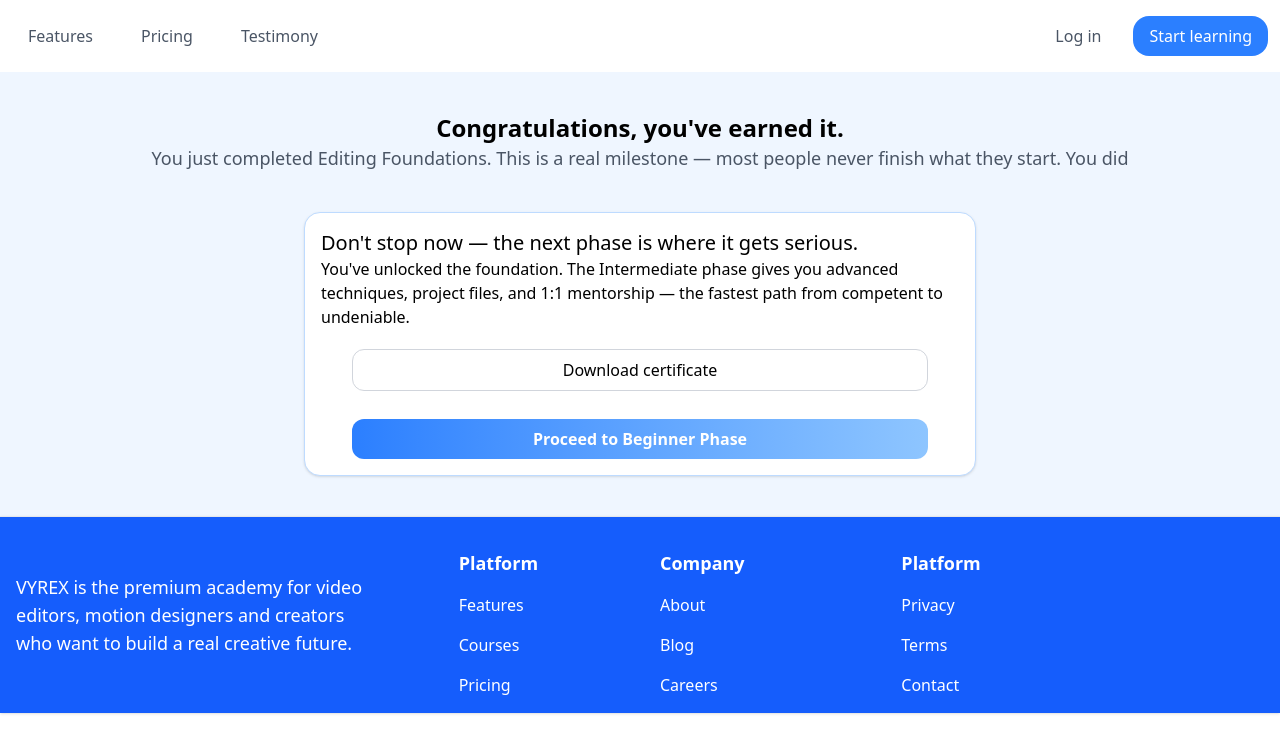
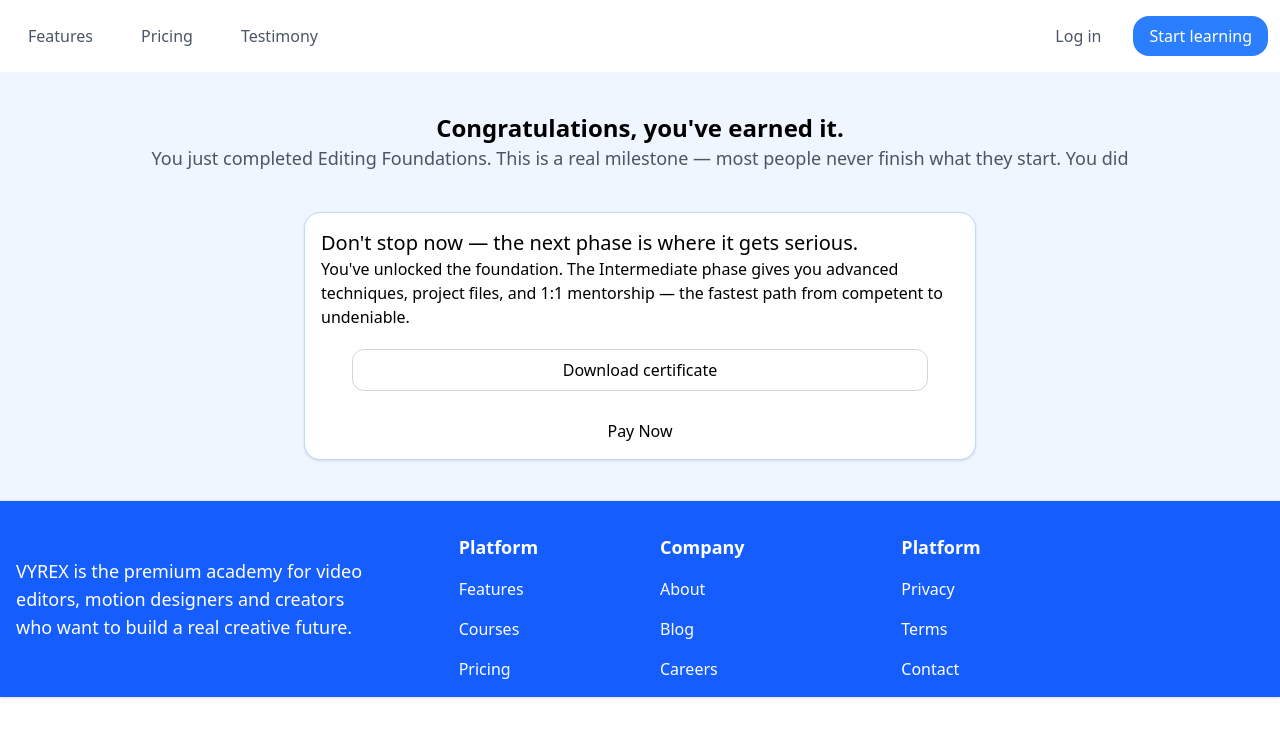
Before and after one commit to ADEDANCE/vyrex, a Next.js app: page /course/1/certificate in a window 1280 px wide. Shown: the top 752 px of the page. Built offline with nearby package versions, Linux system fonts and the light colour scheme.

Commit message:
Feat: Add payment button

```diff
--- a/app/course/[level]/certificate/page.tsx
+++ b/app/course/[level]/certificate/page.tsx
@@ -1,6 +1,7 @@
 "use client";
 
 import Button from "@/app/components/Button";
+import PayButton from "@/app/components/PayButton";
 import { useRouter } from "next/navigation";
 import { useParams } from "next/navigation";
 
@@ -60,12 +61,13 @@ export default function page() {
               className="w-full md:w-xl border border-gray-300 rounded-xl mt-5"
             />
             {nextLevel ? (
-              <Button
-                onClick={() => router.push(`/Payment/${nextLevel}`)}
-                children={`Proceed to ${titles[nextLevel as keyof typeof titles]} Phase`}
-                className="w-full md:w-xl bg-linear-to-r from-blue-500 to-blue-300 rounded-xl text-white font-bold"
-              />
+              <PayButton />
             ) : (
+              // <Button
+              //   onClick={() => router.push(`/Payment/${nextLevel}`)}
+              //   children={`Proceed to ${titles[nextLevel as keyof typeof titles]} Phase`}
+              //   className="w-full md:w-xl bg-linear-to-r from-blue-500 to-blue-300 rounded-xl text-white font-bold"
+              // />
               <Button
                 // onClick={() => router.push("/dashboard")}
                 children="You've completed all phases "
```
